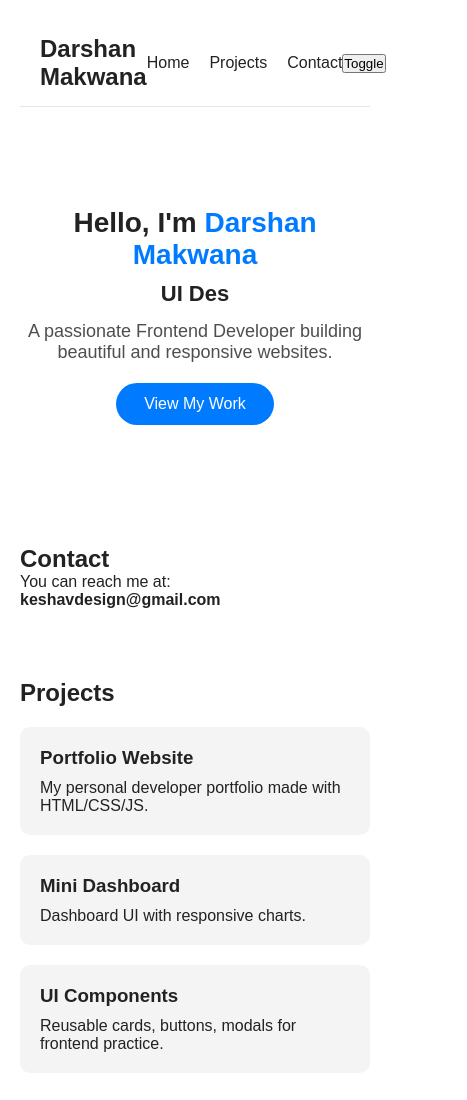
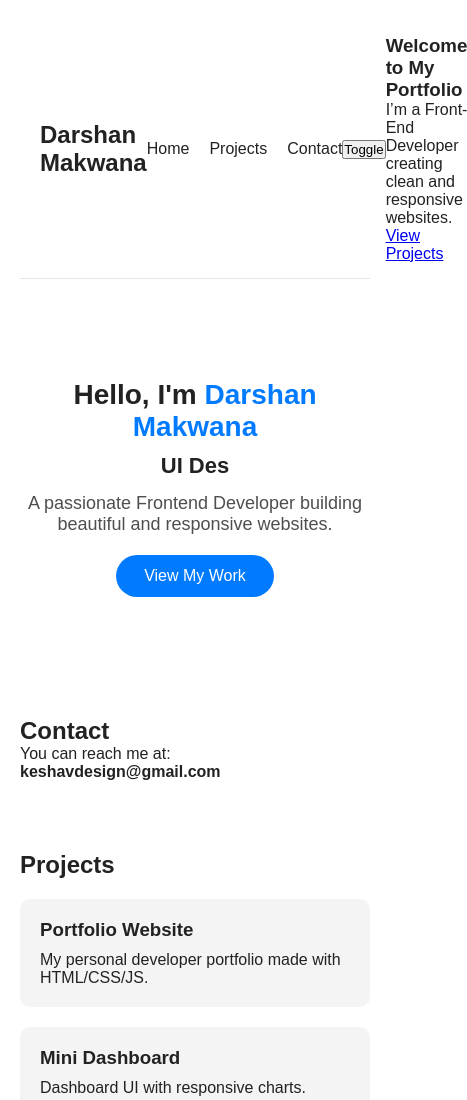
Before and after one commit to karmaboy1309/dev-portfolio, a plain HTML site: page index.html in a window 390 px wide. Shown: the top 1100 px of the page, 467 px wide, since content can reach past the window. Drawn offline with Linux system fonts and the light colour scheme.

Commit message:
Added Hero Section and Improved Responsive Design in index.html

```diff
--- a/index.html
+++ b/index.html
@@ -18,6 +18,15 @@
   </ul>
 
   <button id="theme-toggle">Toggle</button>
+
+  <section class="hero">
+    <div class="hero-content">
+      <h1>Welcome to My Portfolio</h1>
+      <p>I’m a Front-End Developer creating clean and responsive websites.</p>
+      <a href="#projects" class="btn">View Projects</a>
+    </div>
+  </section>
+
 </nav>
 
 </header>
```
